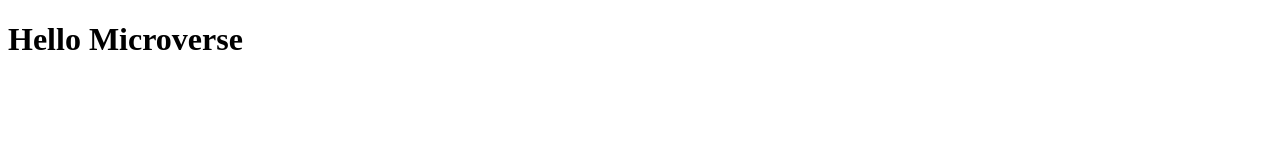
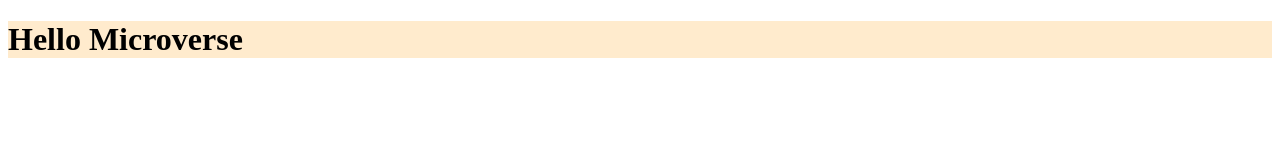
Before and after one commit to anuarshaidenov/Hello-Microverse, a website: page index.html in a window 1280 px wide. Drawn offline with Linux system fonts and the light colour scheme.

Commit message:
Add main.css file, change header background color

```diff
--- a/index.html
+++ b/index.html
@@ -5,6 +5,7 @@
     <meta http-equiv="X-UA-Compatible" content="IE=edge" />
     <meta name="viewport" content="width=device-width, initial-scale=1.0" />
     <title>Document</title>
+    <link rel="stylesheet" href="main.css" />
   </head>
   <body>
     <header class="header">
--- /dev/null
+++ b/main.css
@@ -0,0 +1,3 @@
+.header {
+  background-color: blanchedalmond;
+}
```
